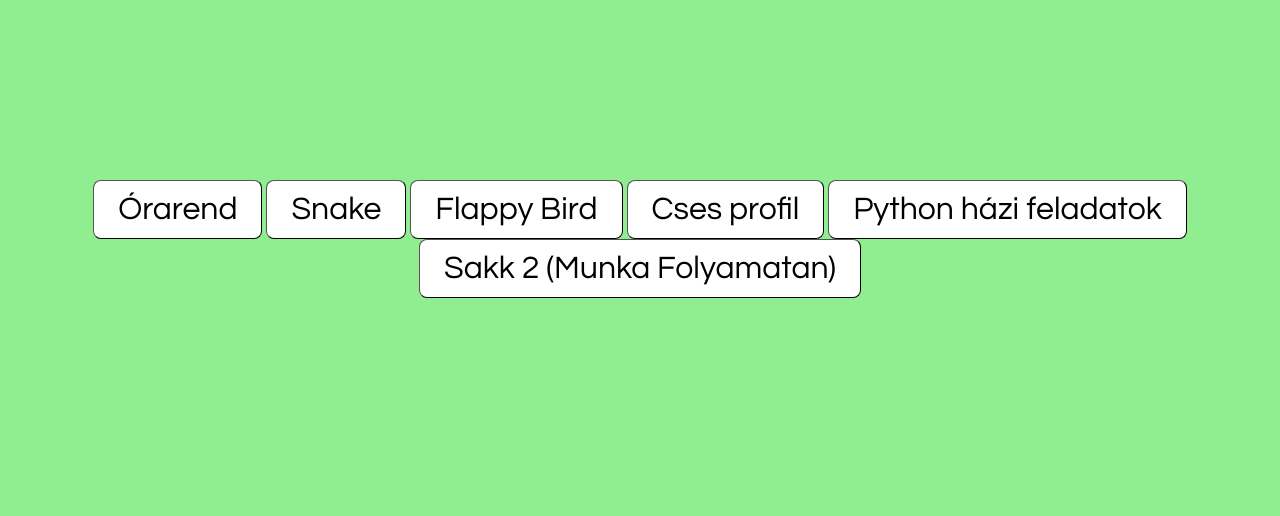
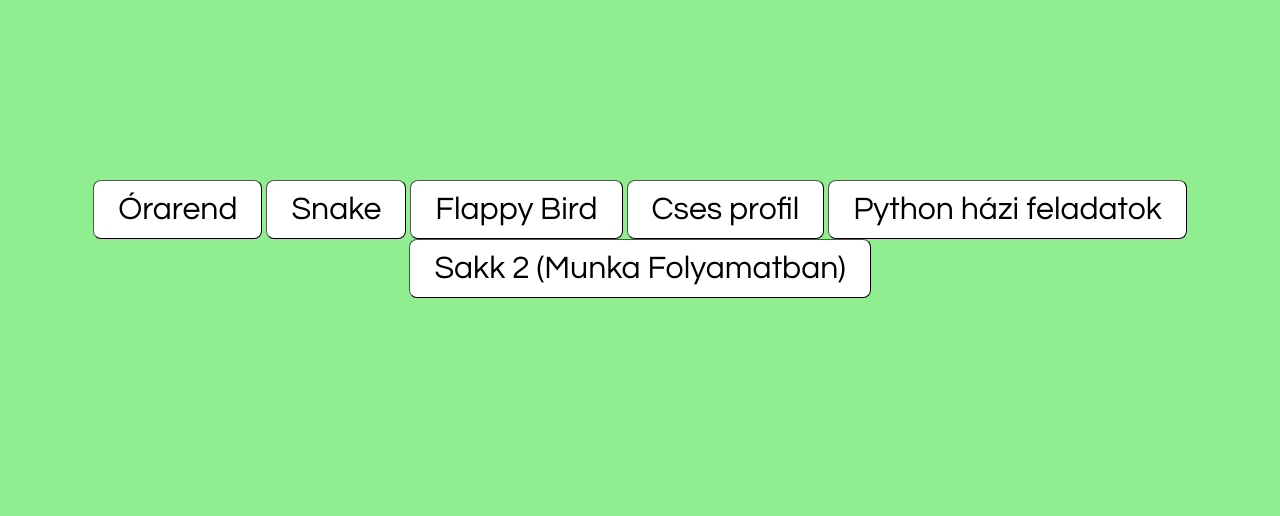
Before and after one commit to KD229/Skola, a plain HTML site: page index.html in a window 1280 px wide. Shown: the part 160-676 px from the top of the page. Drawn offline with Linux system fonts and the light colour scheme.

Commit message:
Update index.html

```diff
--- a/index.html
+++ b/index.html
@@ -49,7 +49,7 @@
         <button type="button" onclick="window.open('FlappyBird2/flappy%20bird.html','_self')" class="listButton">Flappy Bird</button>
         <button type="button" onclick="window.open('https://cses.fi/user/155572','_self')" class="listButton">Cses profil</button>
         <button type="button" onclick="window.open('Python/Python.html')" class="listButton">Python házi feladatok</button>
-        <button type="button" onclick="window.open('Chess2/Jatek.html','_self')" class="listButton">Sakk 2 (Munka Folyamatan)</button>
+        <button type="button" onclick="window.open('Chess2/Jatek.html','_self')" class="listButton">Sakk 2 (Munka Folyamatban)</button>
     <div style="width: 99%; position: absolute; bottom: 34px;">
         <button type="button" onclick="githublink()" class="githubButton"><img src="images/Github Logo.png"></button>
     </div>
```
